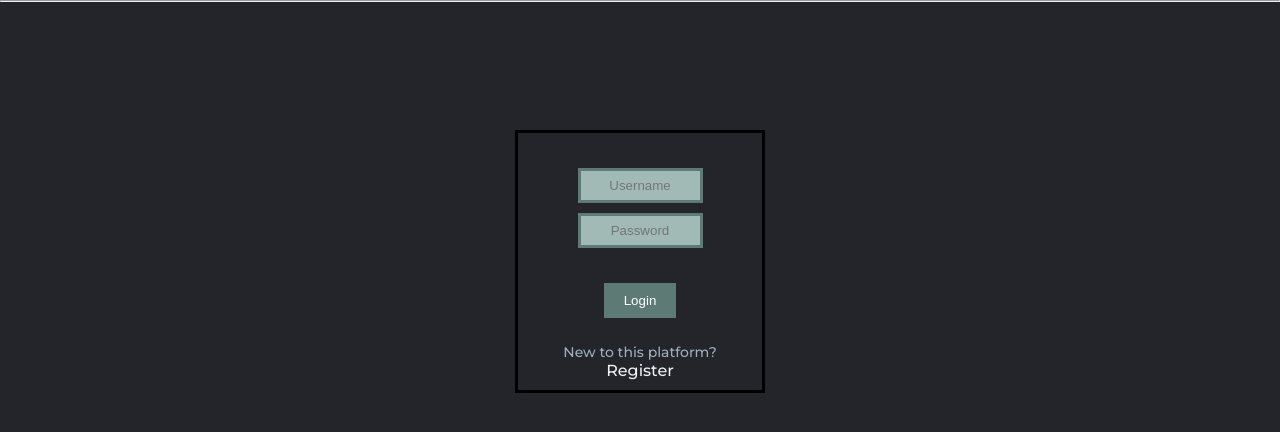
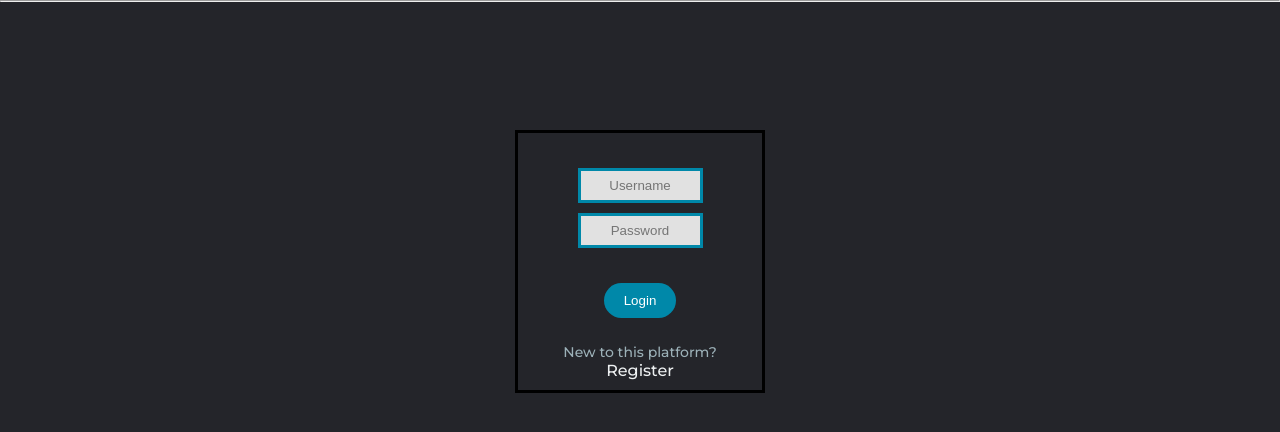
Before and after one commit to Florin67/Learning-by-Playing-Games, a PHP site: page /login.html in a window 1280 px wide. Shown: the part 104-536 px from the top of the page. Run offline with PHP 8.4, Linux system fonts and the light colour scheme.

Commit message:
Add files via upload

```diff
--- a/login.css
+++ b/login.css
@@ -10,7 +10,7 @@
 
 
 .flex-container2 > input[type=text], input[type=password] {
-	background-color: #a2bab6;
+	background-color: rgba(225,225,225,1);
 	width: 125px;
 	margin: auto;
 	margin-top: 10px;
@@ -20,7 +20,7 @@
 	display: inline-block;
 	color: #2e403c;
 	box-sizing: border-box;
-	border: 3px solid #5e7a75;
+	border: 3px solid rgba(0,136,169,1);
 	-webkit-transition: 0.5s;
 	transition: 0.5s;
 	outline: none;
@@ -37,7 +37,7 @@
 }
 
 .flex-container2 > input[type=submit], input[type=button] {
-	background-color: #5e7a75;
+	background-color: rgba(0,136,169,1);
 	margin: auto;
 	margin-top: 35px;
 	padding: 10px 20px;
@@ -46,10 +46,13 @@
 	display: inline-block;
 	color: white;
 	border: 0px;
+	border-radius: 50px;
+    	cursor: pointer;
+    	transition: all 0.3s ease 0s
 }
 
 .flex-container2 > input[type=submit]:hover, input[type=submit]:active, input[type=button]:hover, input[type=button]:active {
-	background-color: #80aba2;
+	background-color: rgba(0,136,169,0.8);
 	color: white;
 }
 
```
